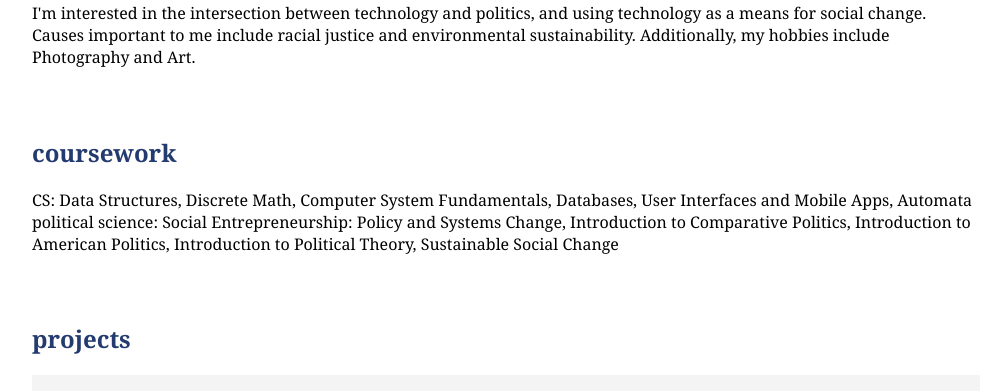
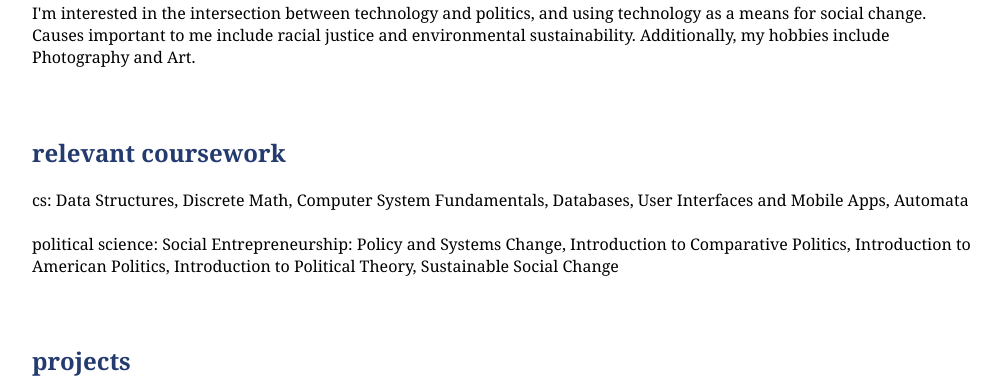
Before and after one commit to eoqwerty/eoqwerty.github.io, a plain HTML site: page index.html in a window 1280 px wide. Shown: the part 781-1172 px from the top of the page, without its empty margins (134-1136 px from the left). Drawn offline with Linux system fonts and the light colour scheme; a script that the page names is missing.

Commit message:
Update index.html

```diff
--- a/index.html
+++ b/index.html
@@ -39,8 +39,8 @@
     Additionally, my hobbies include Photography and Art.
     </p>
 
-    <h2> coursework </h2>
-    <p id = "abt-me"> CS: Data Structures, Discrete Math, Computer System Fundamentals, Databases, User Interfaces and Mobile Apps, Automata <br>
+    <h2> relevant coursework </h2>
+    <p id = "abt-me"> cs: Data Structures, Discrete Math, Computer System Fundamentals, Databases, User Interfaces and Mobile Apps, Automata <br> <br>
       political science: Social Entrepreneurship: Policy and Systems Change, Introduction to Comparative Politics, Introduction to American Politics, Introduction to Political Theory, Sustainable Social Change
     </p>
 
```
